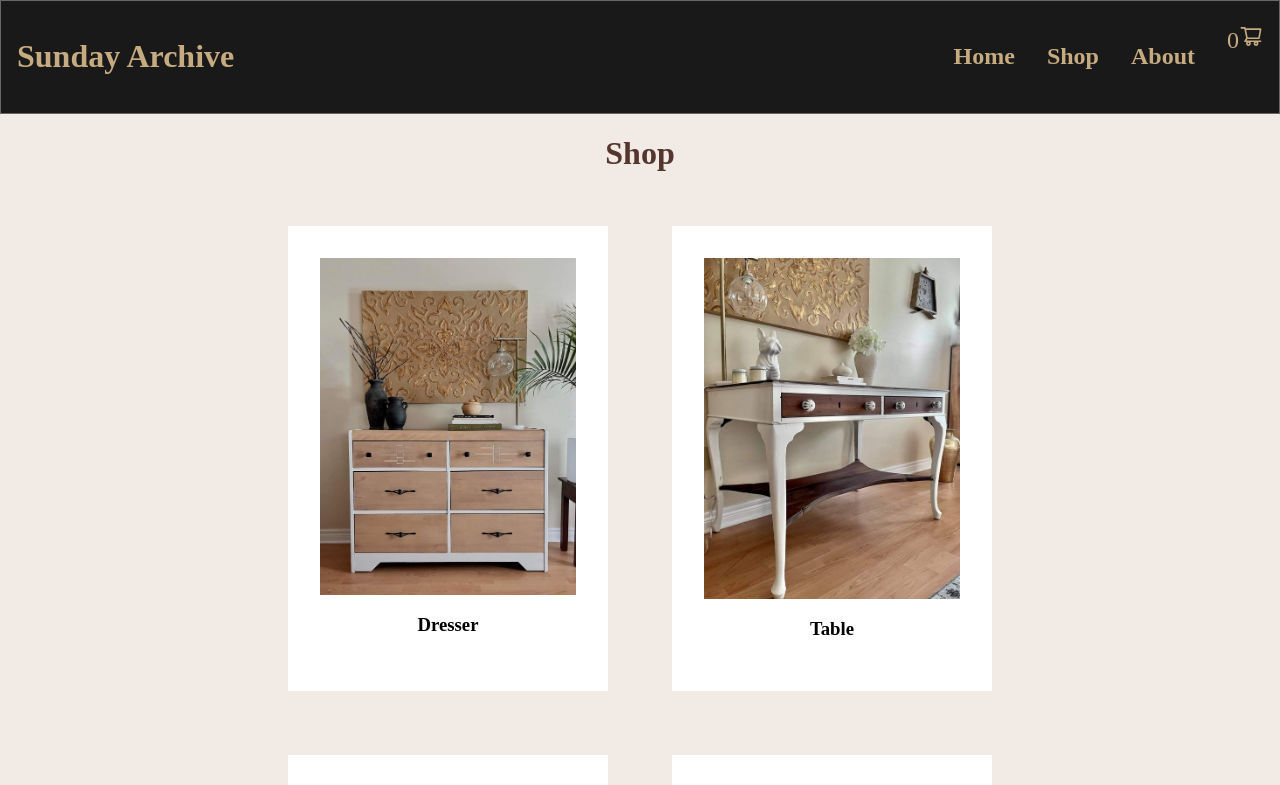
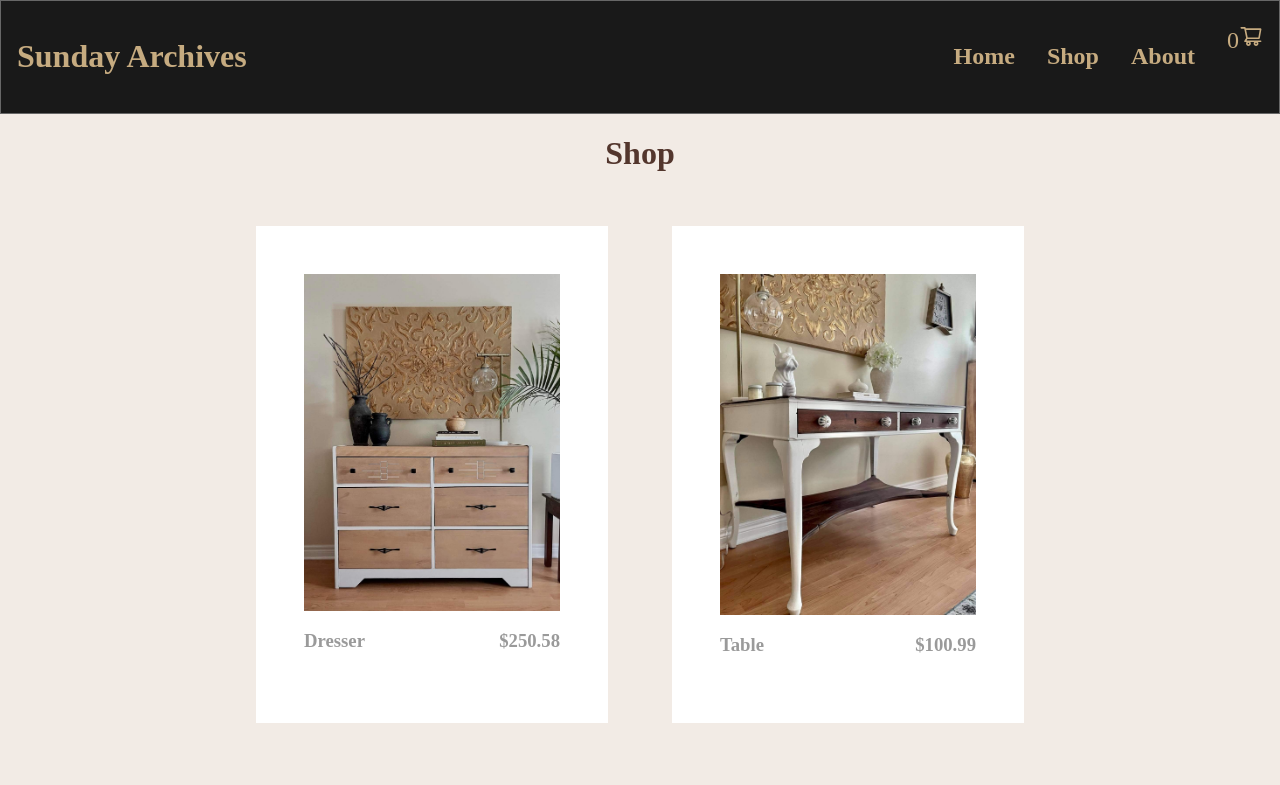
Before and after one commit to ParadiseLost69/shopping-cart, a React (Create React App) app: page /shop in a window 1280 px wide. Shown: the top 785 px of the page. Built offline with nearby package versions, Linux system fonts and the light colour scheme.

Commit message:
Style shopping cart

```diff
--- a/src/Home.js
+++ b/src/Home.js
@@ -9,7 +9,7 @@ export default function Home({ shoppingCart, setShoppingCart }) {
       <div className="home-page-content">
         <div className="home-page-title-container">
           <h1 className="home-page-title">
-            <a style={{ color: "white" }}> Welcome to</a> Sunday Archive
+            <a style={{ color: "white" }}> Welcome to</a> Sunday Archives
           </h1>
           <h2 className="home-page-description">
             We refurbish antique furniture and give it a modern look
--- a/src/RouteSwitch.js
+++ b/src/RouteSwitch.js
@@ -11,13 +11,14 @@ import ShoppingCart from "./components/ShoppingCart";
 
 export default function RouteSwitch() {
   const [shoppingCart, setShoppingCart] = useState([]);
-  const items = [
+  const [items, setItems] = useState([
     {
       key: 1,
       name: "Dresser",
       price: "$250.58",
       description: "It's a dresser",
       img: dresser,
+      quantity: 0,
     },
     {
       key: 2,
@@ -25,6 +26,7 @@ export default function RouteSwitch() {
       price: "$100.99",
       description: "It's a Table",
       img: table,
+      quantity: 0,
     },
     {
       key: 3,
@@ -32,6 +34,7 @@ export default function RouteSwitch() {
       price: "$49.99",
       description: "It's a Side Table",
       img: sideTable,
+      quantity: 0,
     },
     {
       key: 4,
@@ -39,8 +42,9 @@ export default function RouteSwitch() {
       price: "$250",
       description: "It's a dresser",
       img: dresser2,
+      quantity: 0,
     },
-  ];
+  ]);
   return (
     <BrowserRouter>
       <Routes>
--- a/src/Shop.css
+++ b/src/Shop.css
@@ -9,11 +9,10 @@
 .shop-item {
   display: flex;
   flex-direction: column;
-  align-items: center;
   background-color: white;
   margin: 2rem;
   max-width: 25vw;
-  padding: 2rem;
+  padding: 3rem;
   transition: transform 0.8s ease-in-out;
   z-index: 1;
 }
@@ -33,3 +32,8 @@
   flex-direction: column;
   align-items: center;
 }
+.shop-name-price-container {
+  display: flex;
+  justify-content: space-between;
+  color: rgba(128, 128, 128, 0.795);
+}
--- a/src/Shop.js
+++ b/src/Shop.js
@@ -5,7 +5,17 @@ import "./Shop.css";
 export default function Shop({ shoppingCart, setShoppingCart, items }) {
   //Shop MODAL
   const [currentItem, setCurrentItem] = useState([]);
+  const [isShown, setIsShown] = useState(false);
 
+  //setting whether text is shown or not
+  function handleMouseEnter() {
+    setIsShown(true);
+  }
+  function handleMouseLeave() {
+    setIsShown(false);
+  }
+
+  //Adding an item to the cart
   function handleClick(e) {
     setCurrentItem(items.find((item) => item.key == e.target.id));
     setShoppingCart((prevCart) => [
@@ -22,11 +32,16 @@ export default function Shop({ shoppingCart, setShoppingCart, items }) {
         className="shop-item"
         onClick={handleClick}
         id={item.key}
+        onMouseEnter={handleMouseEnter}
+        onMouseLeave={handleMouseLeave}
       >
         <img className="shop-item-image" id={item.key} src={item.img}></img>
-        <h3 className="shop-item-name" id={item.key}>
-          {item.name}
-        </h3>
+        <div className="shop-name-price-container">
+          <h3 className="shop-item-name" id={item.key}>
+            {item.name}
+          </h3>
+          <h3 className="shop-item-price">{item.price}</h3>
+        </div>
       </div>
     );
   });
--- a/src/components/Header.css
+++ b/src/components/Header.css
@@ -6,6 +6,7 @@
   border: 1px solid rgba(207, 207, 207, 0.432);
   flex-wrap: wrap;
   background-color: #191919;
+  min-width: 90%;
 }
 
 .header-navbox {
--- a/src/components/Header.js
+++ b/src/components/Header.js
@@ -7,7 +7,7 @@ export default function Header({ shoppingCart, setShoppingCart }) {
   return (
     <div className="header-container">
       <Link to="/">
-        <h1 className="header-title">Sunday Archive</h1>
+        <h1 className="header-title">Sunday Archives</h1>
       </Link>
       <div className="header-navbox">
         <Link to="/">
--- a/src/components/ShoppingCart.css
+++ b/src/components/ShoppingCart.css
@@ -0,0 +1,7 @@
+.cart-item-container {
+  margin: 2rem;
+}
+
+.cart-item-image {
+  max-width: 30vw;
+}
--- a/src/components/ShoppingCart.js
+++ b/src/components/ShoppingCart.js
@@ -1,16 +1,18 @@
 import React, { useState } from "react";
 import { Link } from "react-router-dom";
 import Header from "./Header";
+import "./ShoppingCart.css";
 
 export default function ShoppingCart({ setShoppingCart, shoppingCart, items }) {
   function addToCart(e) {
     setShoppingCart((prevCart) => [...prevCart, e.target.id]);
   }
+
   const showCart = shoppingCart.map((product) => {
     return (
-      <div key={product.key}>
-        <h1> {product.name}</h1>
-        <img src={product.img}></img>
+      <div className="cart-item-container" key={product.key}>
+        <h1 className="cart-item-name"> {product.name}</h1>
+        <img className="cart-item-image" src={product.img}></img>
       </div>
     );
   });
```
